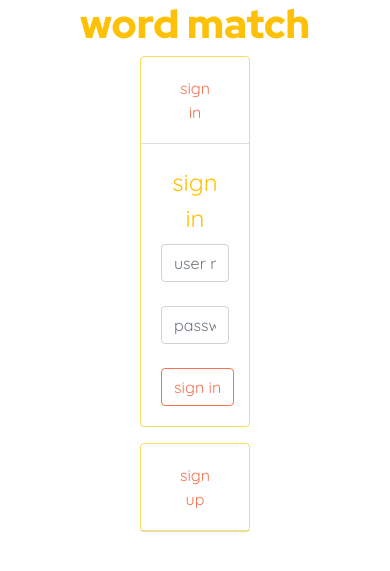
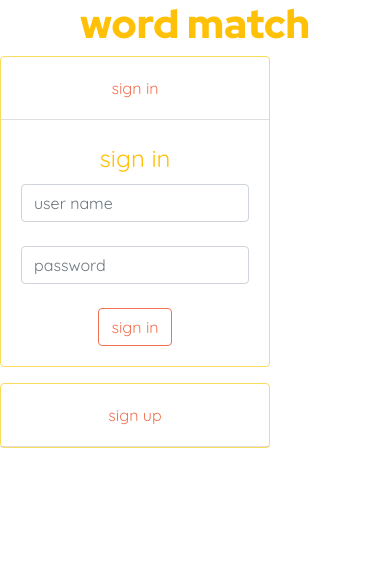
Before and after one commit to jennygodley/word-game-frontend, a web app: file index.html in a window 390 px wide. Shown: the top 571 px of the page. Run offline with its HTML, style and script files only (its server is not run), Linux system fonts and the light colour scheme; Handlebars templates in the page's scripts are left empty; style sheets or scripts are compiled from the project's sources; some libraries are stand-ins or nearby versions.

Commit message:
Update styling
Updated styling to be more mobile-friendly.

```diff
--- a/assets/scripts/game/game.js
+++ b/assets/scripts/game/game.js
@@ -124,7 +124,6 @@ const noMatch = function (letter) {
 
 const aTurn = function (letter) {
   letter.letter = letter.letter.toLowerCase()
-  console.log(letter.letter)
   const indices = []
   const matches = function (letter) {
     for (let i = 0; i < store.wordArray.length; i++) {
--- a/assets/styles/index.scss
+++ b/assets/styles/index.scss
@@ -1,8 +1,14 @@
 $theme-colors: (
   'info': #f27252,
   'warning': #fadd5c,
-  'light': #fff
+  'light': #fff,
 );
+$dropdown-link-color: #fff;
+// $dropdown-link-hover-color: darken($gray-900, 5%) !default;
+// $dropdown-link-hover-bg: $gray-100 !default;
+
+$dropdown-link-active-color: #fff !default;
+// $dropdown-link-active-bg:
 
 @import url('https://fonts.googleapis.com/css?family=Quicksand|Red+Hat+Display:900&display=swap');
 @import '~bootstrap/scss/bootstrap';
@@ -10,6 +16,8 @@ $theme-colors: (
 $white: #fff;
 $success: #ade667;
 $failure: #f27252;
+$orange: #f08e05;
+$darkorange: #c4770c;
 
 
 body {
@@ -21,18 +29,20 @@ body {
 }
 
 a {
-  color: $info;
+  color: $orange;
+}
+
+a:hover {
+  color: $darkorange;
 }
 
 input[type=text] {
-  color: $info;
+  color: $orange;
 }
-//
-// .center-div {
-//   text-align: center;
-//   position: absolute;
-//   bottom: 5px;
-// }
+
+.keep-largest {
+  min-width: 300px;
+}
 
 .bottom-buttons {
   position: absolute;
```
